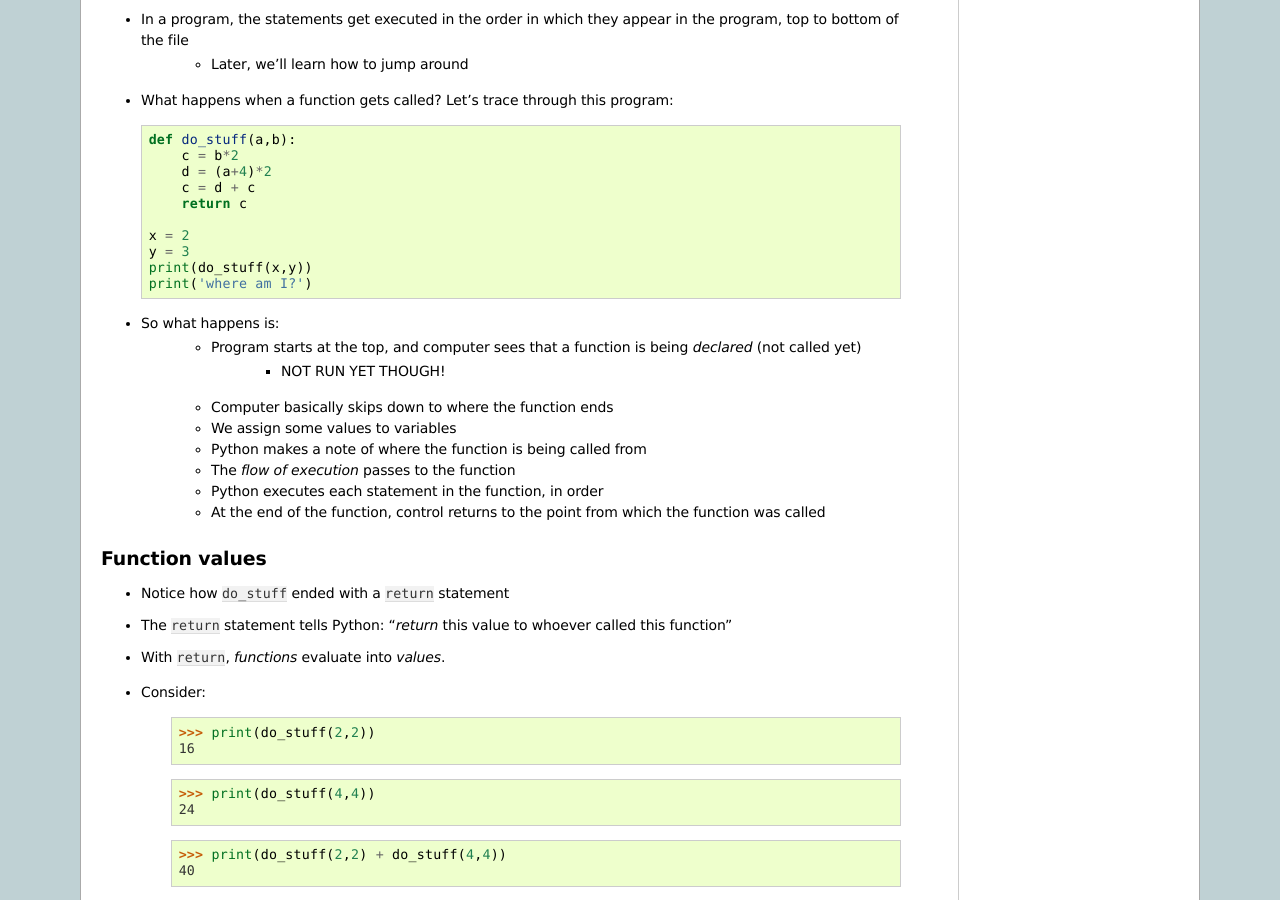
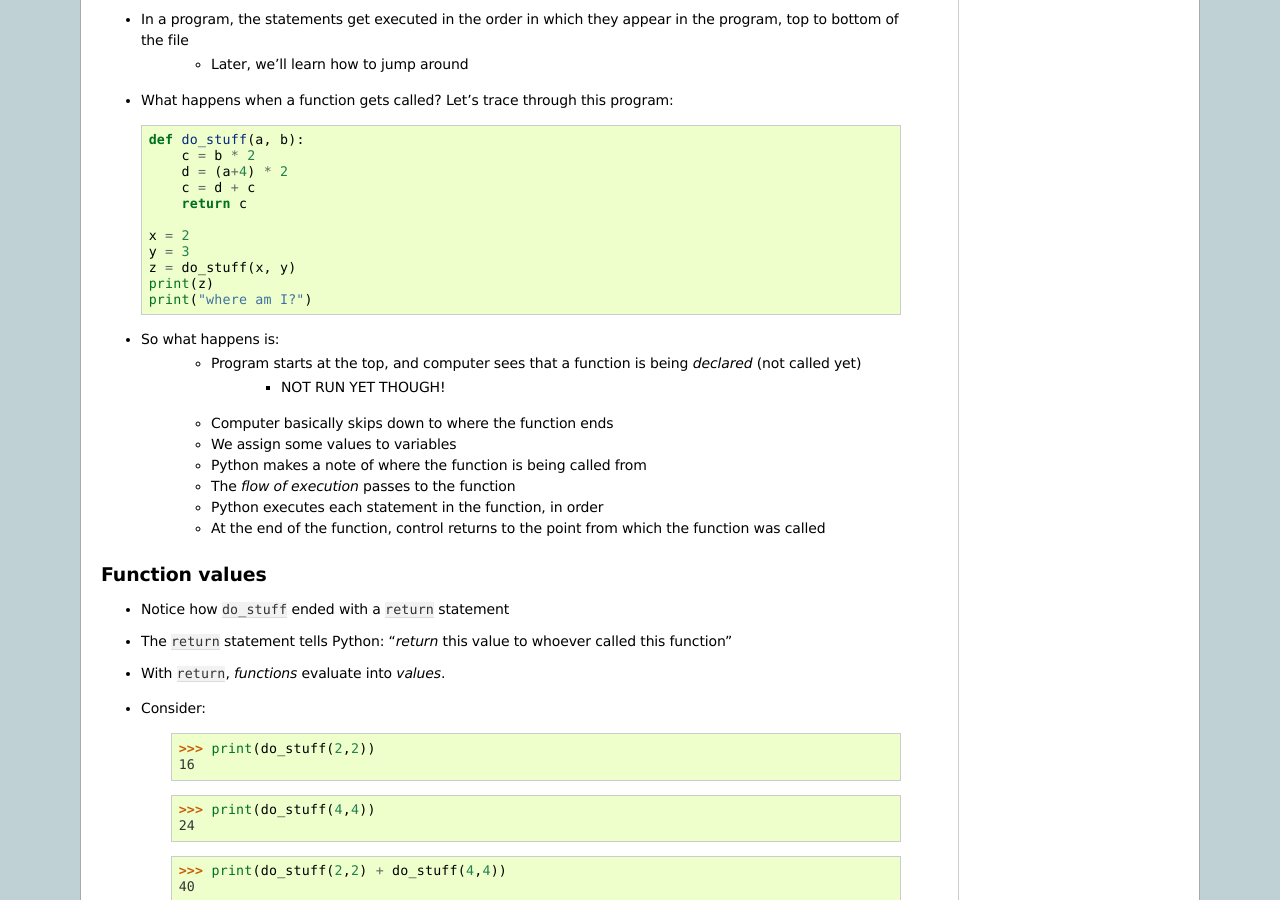
Before and after one commit to jameshughes89/cs101, a Sphinx documentation site: the page built from source/topic3.rst, in a window 1280 px wide and 900 px high, scrolled down 6390 px. Built offline with Sphinx 7.4.7, drawn with Linux system fonts in a browser that asks for light colours.

```diff
--- a/source/topic3.rst
+++ b/source/topic3.rst
@@ -244,16 +244,17 @@ Execution Flow
     * Later, we'll learn how to jump around
 * What happens when a function gets called? Let's trace through this program::
 
-    def do_stuff(a,b):
-        c = b*2
-        d = (a+4)*2
+    def do_stuff(a, b):
+        c = b * 2
+        d = (a+4) * 2
         c = d + c
         return c
 
     x = 2
     y = 3
-    print(do_stuff(x,y))
-    print('where am I?')
+    z = do_stuff(x, y)
+    print(z)
+    print("where am I?")
 
 * So what happens is:
     * Program starts at the top, and computer sees that a function is being *declared* (not called yet)
```
